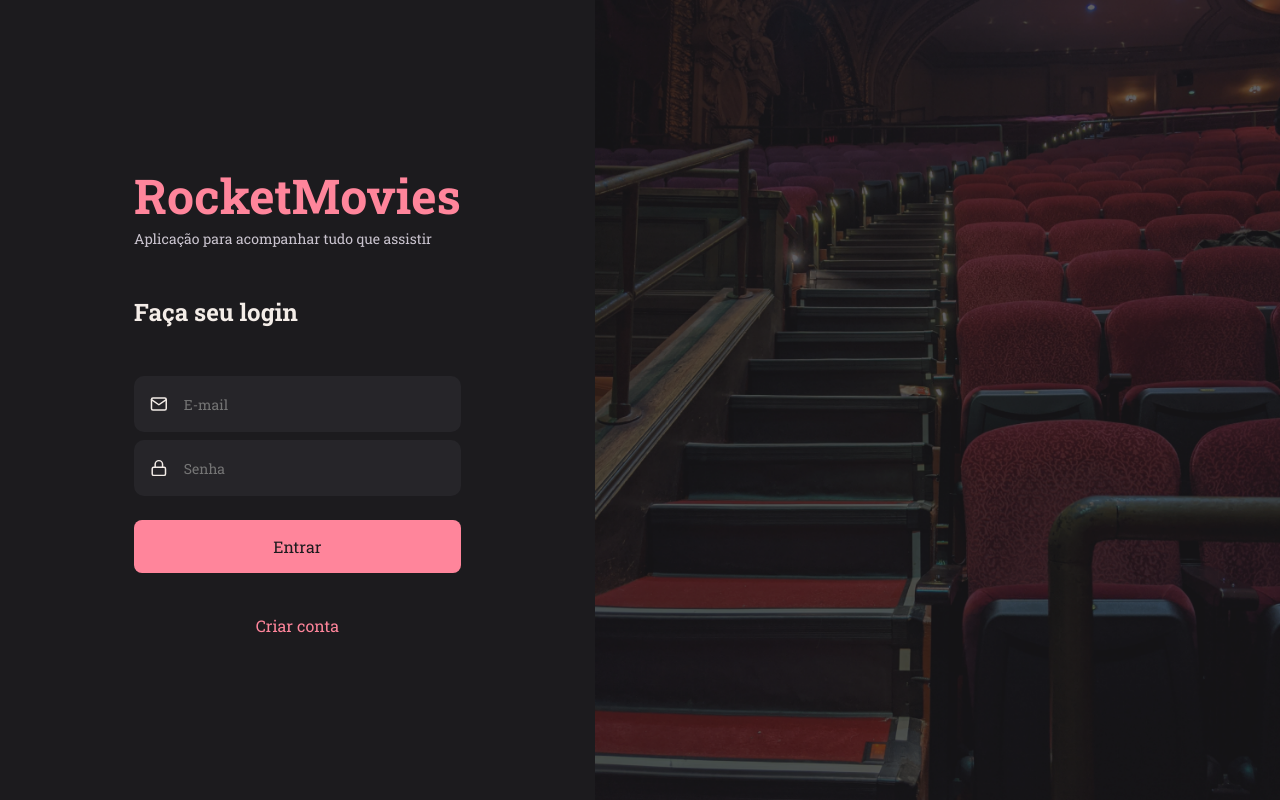
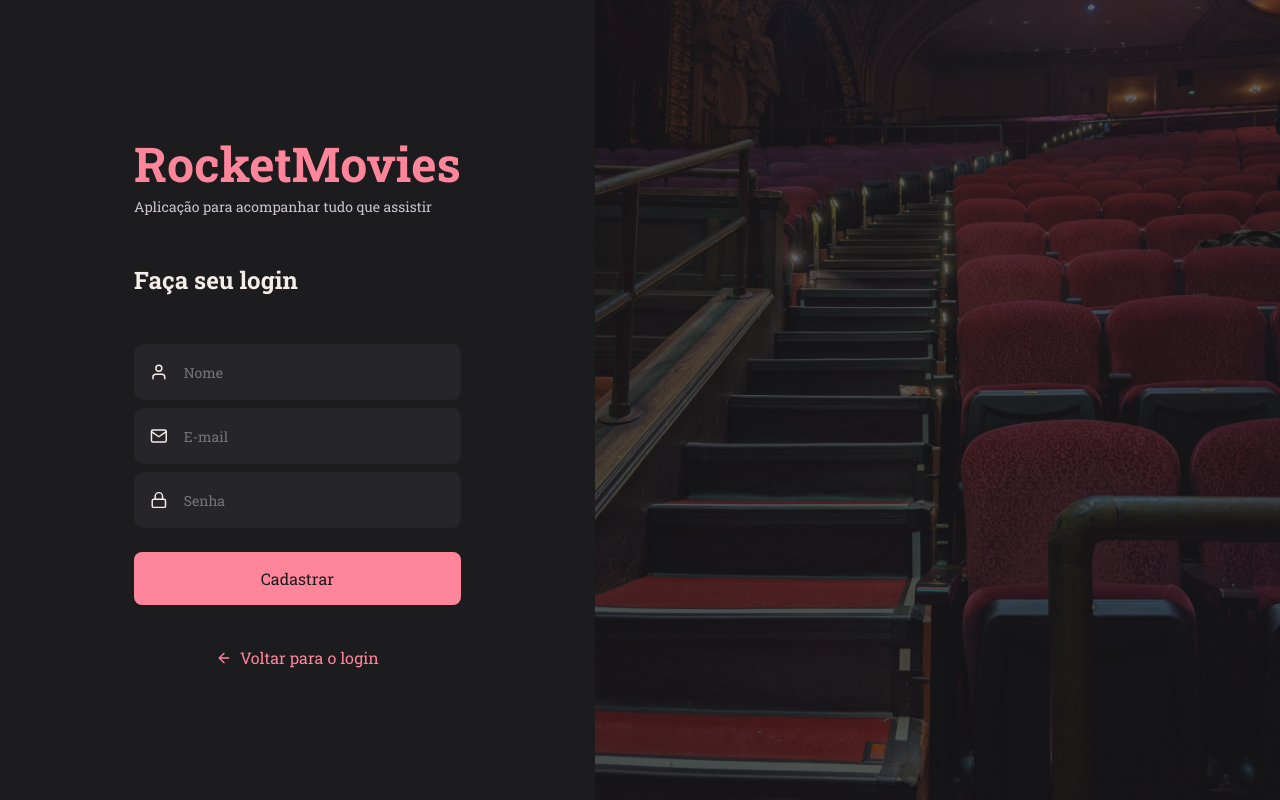
Before and after one commit to walacecordeiro/movie_notes, a React (Vite) app: page / in a window 1280 px wide. Built offline with nearby package versions, Linux system fonts and the light colour scheme.

Commit message:
Added 'registration' page using 'login' structure; also needed to make an addition to the 'link' component

```diff
--- a/src/components/link/index.jsx
+++ b/src/components/link/index.jsx
@@ -1,12 +1,13 @@
 import { Container } from "./styles"
 
-export function Link({text, link, ...rest}){
+export function Link({icon: Icon, text, link, ...rest}){
     return(
         <Container
         tabIndex="-1"
         type="button"
         {...rest}
         >
+            {Icon && <Icon />}
             <a href={link}>{text}</a>
         </Container>
     )
--- a/src/components/link/styles.js
+++ b/src/components/link/styles.js
@@ -4,8 +4,18 @@ export const Container=styled.button`
     background: none;
     border: none;
 
+    display: flex;
+    justify-content: center;
+    align-items: center;
+    gap: .8rem;
+
     > a {
         color: ${({theme}) => theme.COLORS.PINK_GLOBAL};
         transition: .2s;
     }
+
+    > svg {
+        color: ${({theme}) => theme.COLORS.PINK_GLOBAL};
+        font-size: 1.6rem;
+    }
 `
--- a/src/main.jsx
+++ b/src/main.jsx
@@ -6,13 +6,13 @@ import { ThemeProvider } from 'styled-components'
 import GlobalStyleComponent from './styles/global'
 import theme from "./styles/theme"
 
-import { SignIn } from "./pages/signIn"
+import { SignUp } from "./pages/signUp"
 
 ReactDOM.createRoot(document.getElementById('root')).render(
   <React.StrictMode>
     <ThemeProvider theme={theme}>
       <GlobalStyleComponent />
-      <SignIn />
+      <SignUp />
     </ThemeProvider>
   </React.StrictMode>,
 )
--- /dev/null
+++ b/src/pages/signUp/index.jsx
@@ -0,0 +1,43 @@
+import { Container, Form, Background } from "./styles";
+import { FiUser, FiMail, FiLock, FiArrowLeft } from "react-icons/fi"
+
+import { Brand } from "../../components/brand";
+import { Input } from "../../components/input"
+import { Button } from "../../components/button"
+import { Link } from "../../components/link"
+
+export function SignUp() {
+  return (
+    <Container>
+      <Form>
+        <Brand caption="Aplicação para acompanhar tudo que assistir"/>
+
+        <h2>Faça seu login</h2>
+
+        <Input
+        type="text"
+        placeholder="Nome"
+        icon={FiUser}
+        />
+
+        <Input
+        type="text"
+        placeholder="E-mail"
+        icon={FiMail}
+        />
+
+        <Input
+        type="password"
+        placeholder="Senha"
+        icon={FiLock}
+        />
+
+        <Button buttonText="Cadastrar"/>
+
+        <Link icon={FiArrowLeft} text="Voltar para o login" link="#"/>
+      </Form>
+
+      <Background />
+    </Container>
+  );
+}
--- /dev/null
+++ b/src/pages/signUp/styles.js
@@ -0,0 +1,33 @@
+import styled from "styled-components";
+import bgSignInSignUp from "../../assets/bgSignInSignUp.png"
+
+export const Container=styled.div`
+    height: 100vh;
+
+    display: flex;
+    /* align-items: stretch; */
+    `
+
+export const Form = styled.form`
+    padding: 0 13.4rem;
+
+    display: flex;
+    flex-direction: column;
+    justify-content: center;
+    gap: .8rem;
+
+    > h2 {
+        font-size: 2.4rem;
+        margin: 4rem 0;
+    }
+
+    > button:nth-child(6) {
+        margin: 1.6rem 0 3.4rem;
+    }
+`
+
+export const Background = styled.div`
+    flex: 1;
+    background: url(${bgSignInSignUp}) no-repeat center center;
+    background-size: cover;
+`
```
